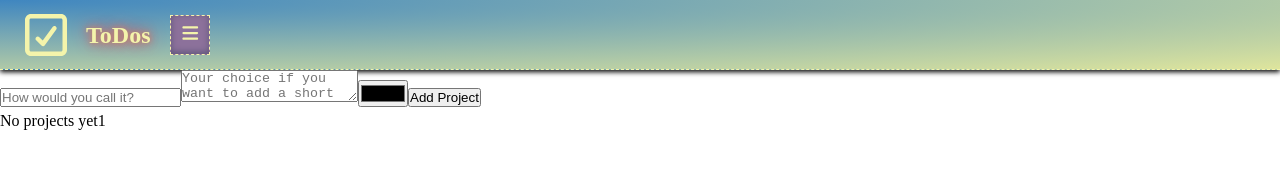
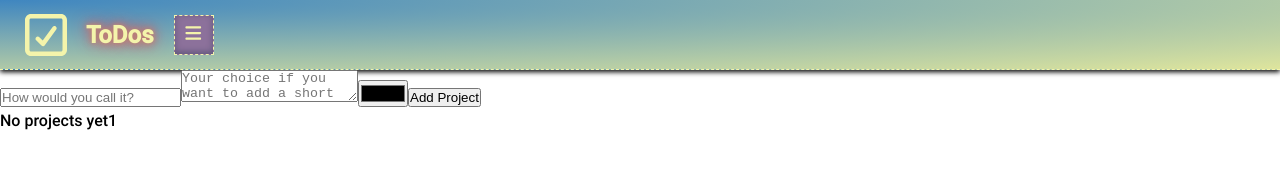
Before and after one commit to FreeFallRush/todo-app-react, a React (Vite) app: page / in a window 1280 px wide. Shown: the top 183 px of the page. Built offline with nearby package versions, Linux system fonts and the light colour scheme.

Commit message:
Added app fonts in index.css

```diff
--- a/src/index.css
+++ b/src/index.css
@@ -1,3 +1,27 @@
+@font-face {
+  font-family: "OhMyNotes";
+  src: url("./assets/fonts/OhMyNotes.woff2") format("woff2"),
+    url("./assets/fonts/OhMyNotes.woff") format("woff");
+}
+
+@font-face {
+  font-family: "SundayTime";
+  src: url("./assets/fonts/SundayTime.woff2") format("woff2"),
+    url("./assets/fonts/SundayTime.woff") format("woff");
+}
+
+@font-face {
+  font-family: "RobotoMedium";
+  src: url("./assets/fonts/Roboto-Medium.woff2") format("woff2"),
+    url("./assets/fonts/Roboto-Medium.woff") format("woff");
+}
+
+@font-face {
+  font-family: "RobotoBlack";
+  src: url("./assets/fonts/roboto.black.woff2") format("woff2"),
+    url("./assets/fonts/roboto.black.woff") format("woff");
+}
+
 :root {
   --primary-color: rgb(0, 0, 0);
   --secondary-color: rgb(244, 244, 171);
@@ -31,6 +55,7 @@
 }
 
 body {
+  font-family: "RobotoMedium";
   line-height: 1.5;
   height: 100%;
 }
```
